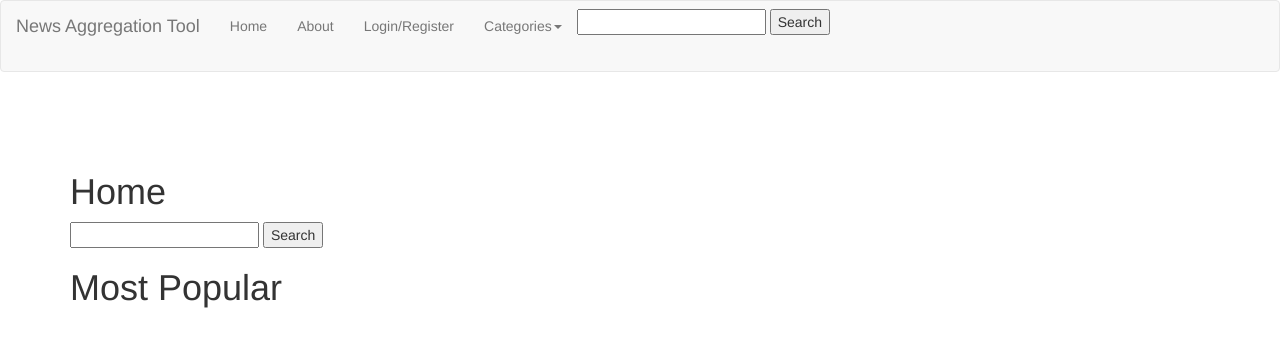
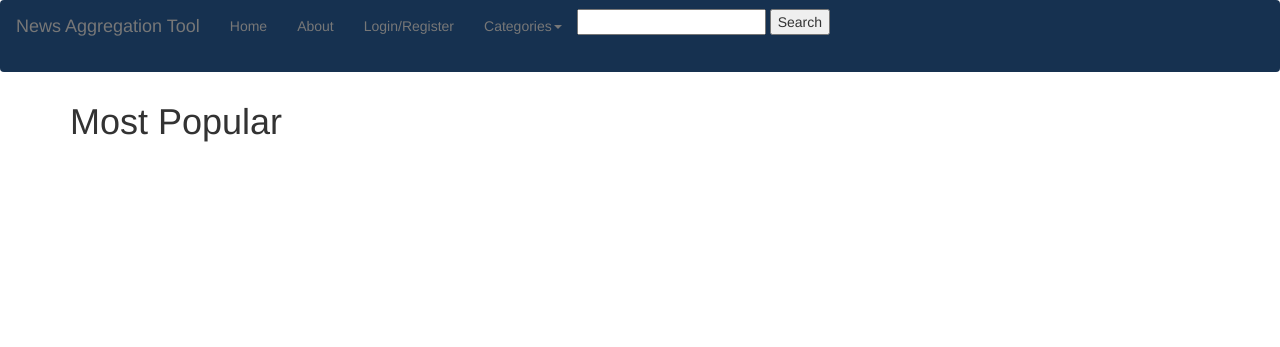
Before and after one commit to MaximKN/CS3051NAT, a Django app: template nat/templates/nat/home.html in a window 1280 px wide. Shown: the top 347 px of the page. Run offline with Django 3.2, Linux system fonts and the light colour scheme; the template is opened without the code that fills it, so the values that code supplies are empty; some libraries are stand-ins or nearby versions.

Commit message:
Removed "Home" title and second search bar

```diff
--- a/nat/static/nat/style.css
+++ b/nat/static/nat/style.css
@@ -1,5 +1,29 @@
 /*All changes made to the template go here*/
 
 .main-content{
-    margin-top: 80px;
+    margin-top: -10px;
 }
+
+.navbar-default {
+  background-color: #163150;
+  border-color: transparent;
+  padding-bottom: -20px;
+}
+
+div.article
+{
+  background-color: #75000d;
+  color:white;
+  margin:20px;
+  padding:20px;
+  width: 800px;
+  height: 200px;
+}
+
+.dropdown-menu > li > a {
+  margin-top: -40px;
+}
+
+.navbar-form {
+  margin-left: -30px;
+}
--- a/nat/templates/nat/home.html
+++ b/nat/templates/nat/home.html
@@ -7,14 +7,6 @@ Home
 {% endblock %}
 
 {%  block content %}
-    <h1>Home</h1>
-
-    <form action="/search/" method="get">
-        <input type="text" name="q">
-        <input type="submit" value="Search">
-    </form>
-
-
     <h1>Most Popular</h1>
     <div class="panel-group" id="accordion" role="tablist" aria-multiselectable="true">
     {% for article in popular %}
```
